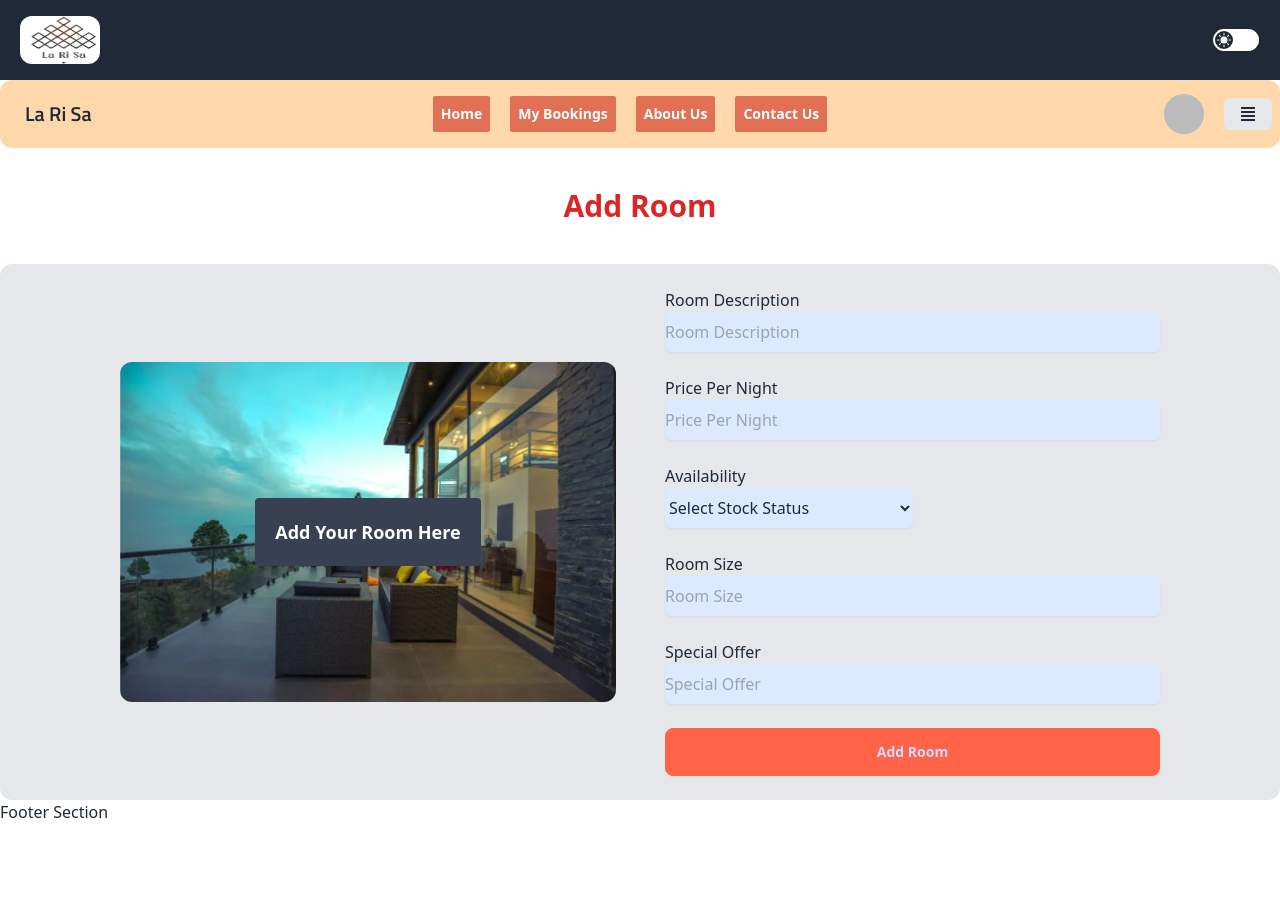
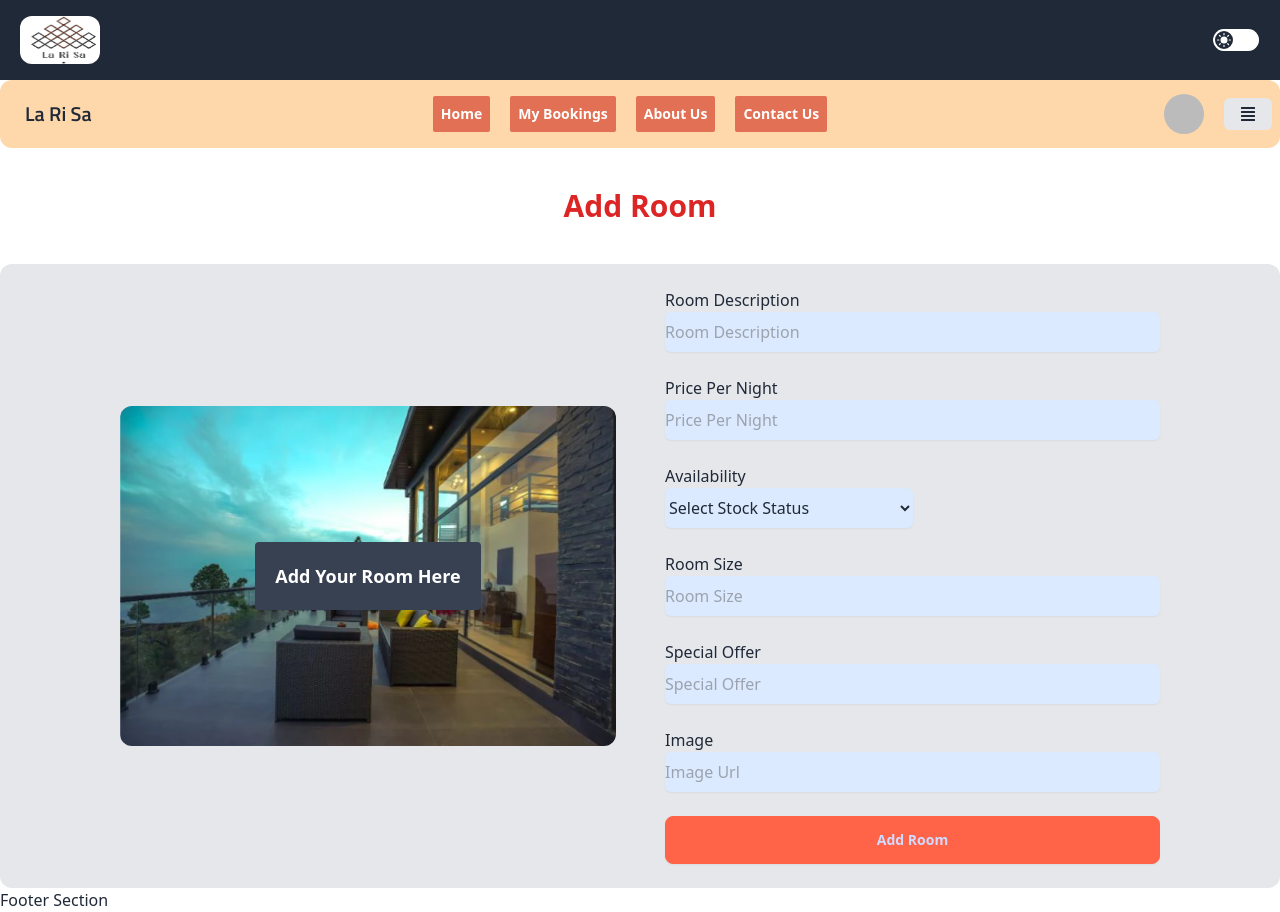
Before and after one commit to protap1100/La-Ri-Sa-Client, a React (Vite) app: page /addRooms in a window 1280 px wide. Before the commit the page ends 824 px from the top, so only its background shows below. Built offline with nearby package versions, Linux system fonts and the light colour scheme; no server answers; sample sign-in values are in the browser's storage.

Commit message:
simple fix

```diff
--- a/src/Pages/ServerSitePages/AddRooms.jsx
+++ b/src/Pages/ServerSitePages/AddRooms.jsx
@@ -71,6 +71,14 @@ const AddRooms = () => {
                   className="block h-10 w-full rounded-md shadow-sm focus:ring focus:ring-opacity-75 focus:dark:ring-violet-600 bg-blue-100"
                 />
               </label>
+              <label className="block">
+                <span className="mb-1">Image</span>
+                <input
+                  type="text"
+                  placeholder="Image Url"
+                  className="block h-10 w-full rounded-md shadow-sm focus:ring focus:ring-opacity-75 focus:dark:ring-violet-600 bg-blue-100"
+                />
+              </label>
               <button
                 type="button"
                 className="self-center w-full btn btn-primary border-btn-border hover:bg-btn-hover hover:border-btn-hover bg-btn"
```
